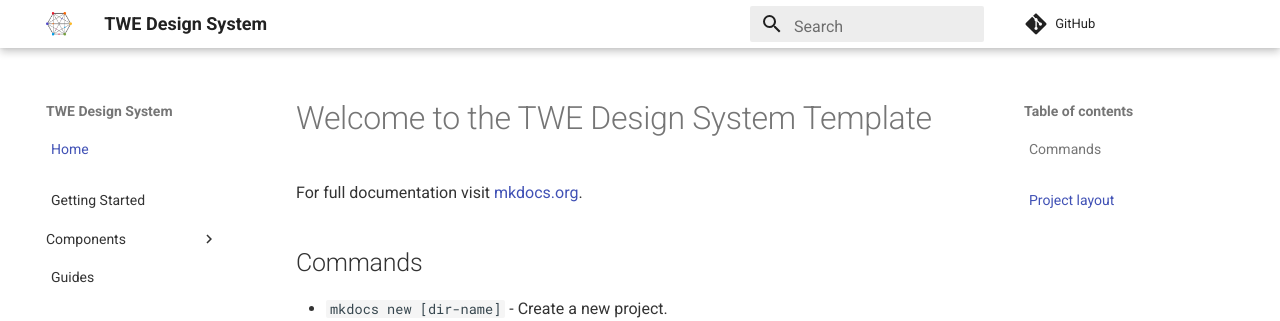
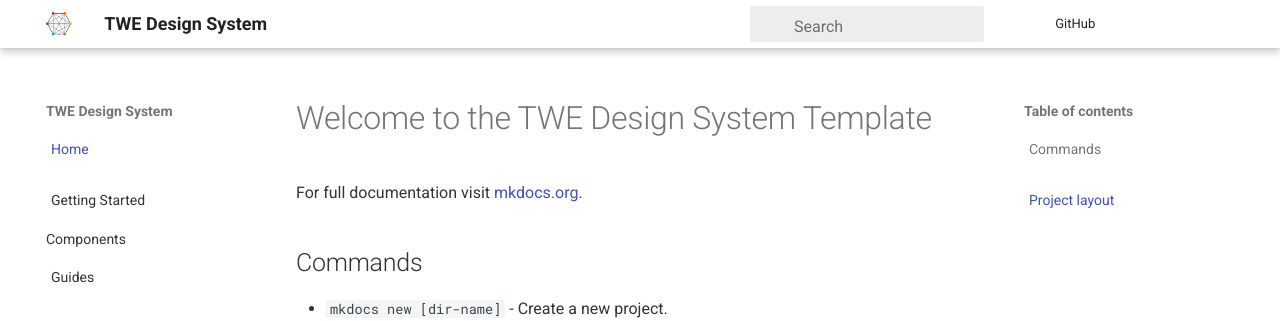
Before and after one commit to hackforla/internship-website-design-system, an MkDocs documentation site: the page built from docs/index.md, in a window 1280 px wide. Shown: the top 321 px of the page. Built offline with MkDocs 1.6.1 and Material for MkDocs 9.7.7, drawn with Linux system fonts in a browser that asks for light colours; comment, search, counter and statistics services are not loaded.

Commit message:
removed side menu carrot icons

```diff
--- a/docs/stylesheets/extra.css
+++ b/docs/stylesheets/extra.css
@@ -31,3 +31,7 @@
 li.md-tabs__item:hover {
     box-shadow: inset 0 -3px 0 0 rgb(123, 178, 162);
 }
+
+.md-icon{
+    visibility: hidden;
+}
```
